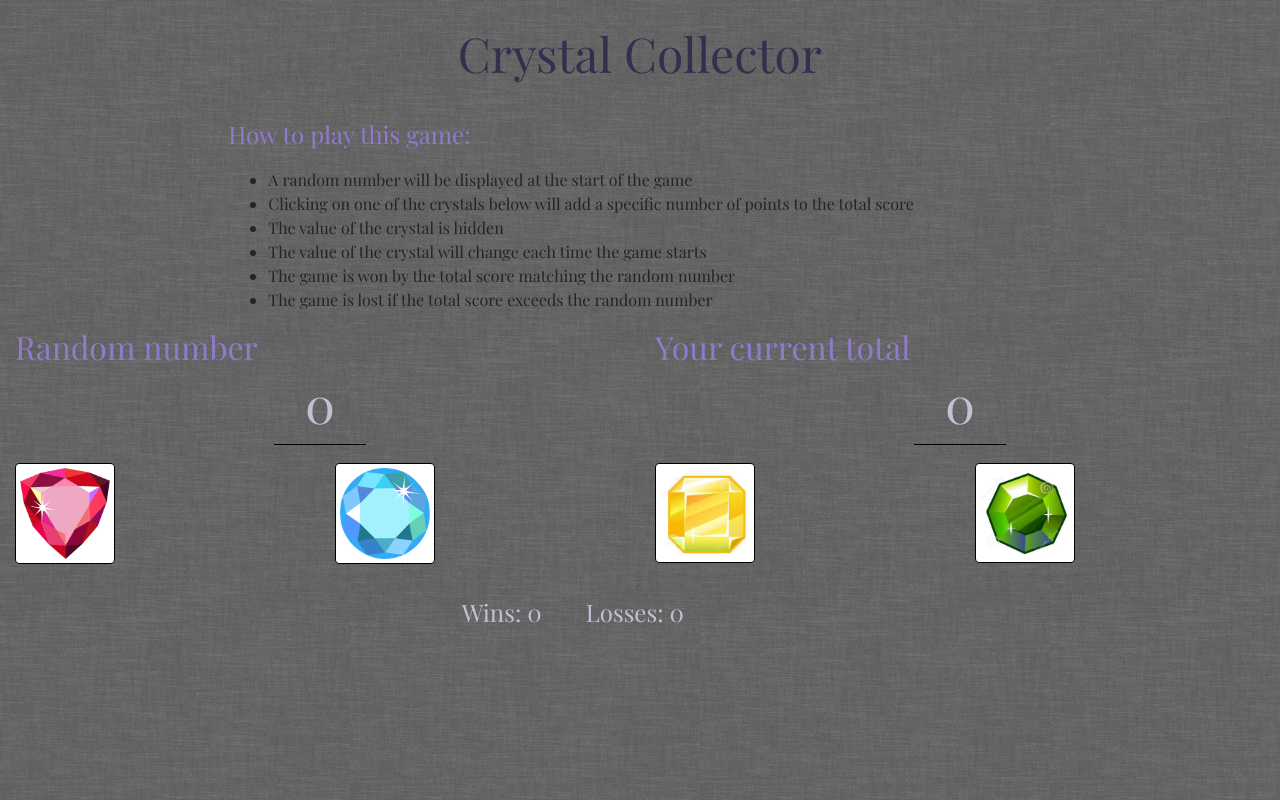
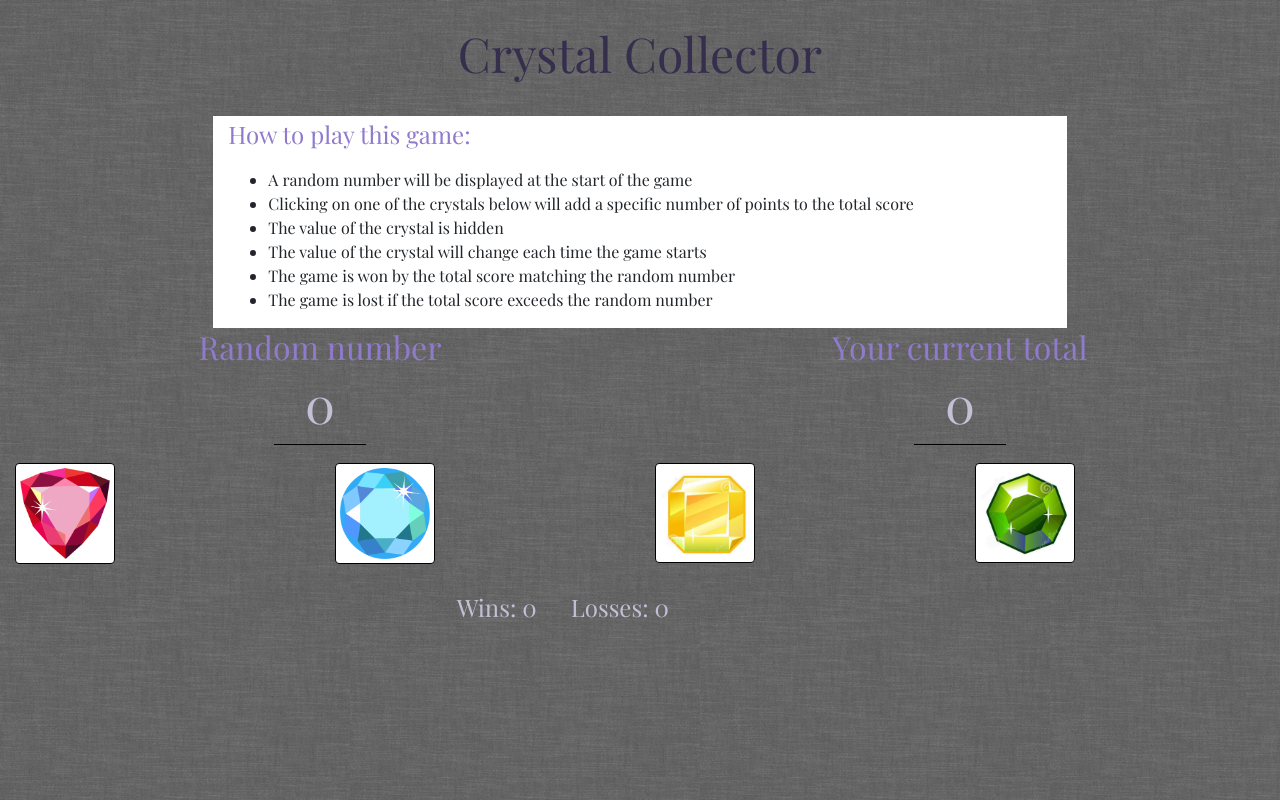
Before and after one commit to jmoundanos/unit-4-game, a plain HTML site: page index.html in a window 1280 px wide. Drawn offline with nearby package versions, Linux system fonts and the light colour scheme.

Commit message:
made changes to css

```diff
--- a/assets/css/styles.css
+++ b/assets/css/styles.css
@@ -11,6 +11,7 @@ h1{
 }
 h2{
     color: #907ACC;
+    text-align: center;
 }
 h3{
     color: #C5BFD5;
@@ -18,6 +19,9 @@ h3{
 p{
     color: #907ACC;
     font-size: 1.5rem;
+}
+.col-8{
+    background-color: white;
 }
 .img-thumbnail{
     border: 1px solid black;
@@ -52,13 +56,13 @@ p{
 }
 #wins{
     display: inline-block;
-    padding: 20px;
+    padding: 15px;
     color: #C5BFD5;
     font-size: 1.5rem;
 }
 #losses{
     display: inline-block;
-    padding: 20px;
+    padding: 15px;
     color: #C5BFD5;
     font-size: 1.5rem;
 }
```
